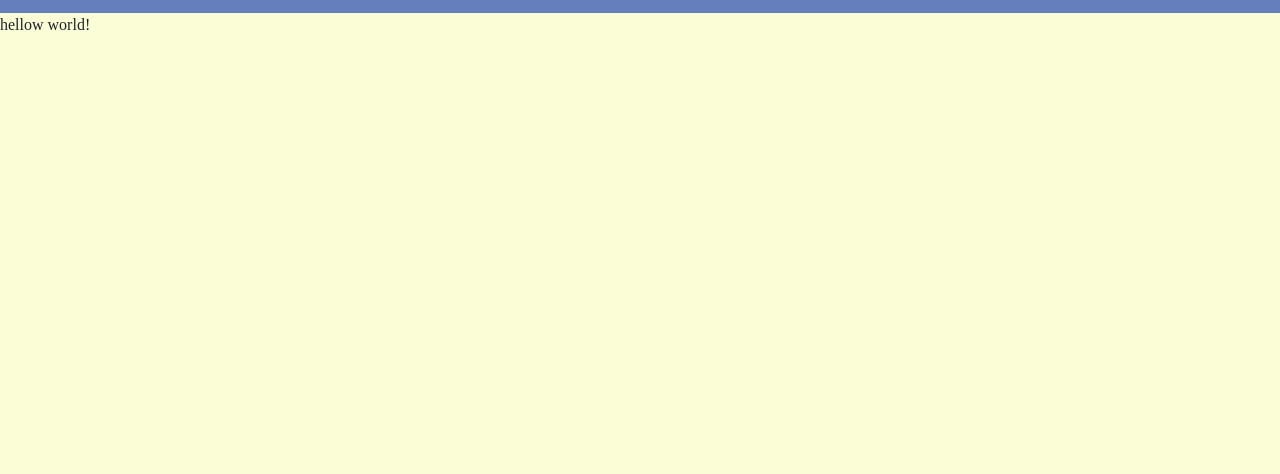
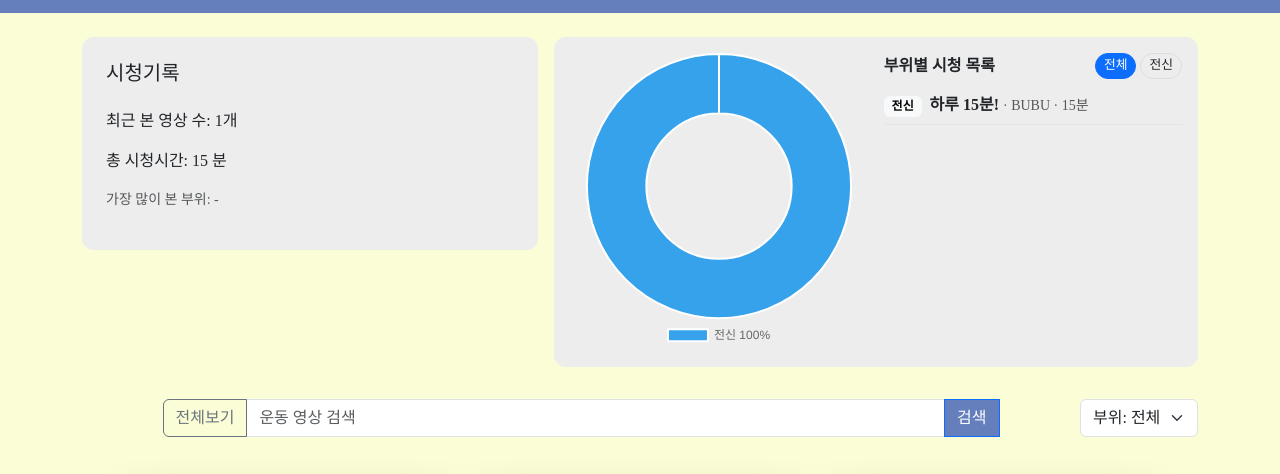
Before and after one commit to ssafy14-seoul13/PJT2-F-SSAFIT, a plain HTML site: page ssafit/frontend/index.html in a window 1280 px wide. Shown: the part 101-575 px from the top of the page. Drawn offline with nearby package versions, Linux system fonts and the light colour scheme; a web font is replaced by a local one.

Commit message:
feat: index.html 대시보드 기능 추가

```diff
--- a/ssafit/frontend/css/style.css
+++ b/ssafit/frontend/css/style.css
@@ -6,9 +6,9 @@ body {
 
   margin: 0;
   width: 100%;
-  box-sizing: boreder-box;
+  box-sizing: border-box;
 
-  background-color: #FAFDD6;
+  background-color: #fafdd6;
 
   display: grid;
   flex-direction: column;
@@ -75,3 +75,39 @@ main {
   width: 100px;
   margin-bottom: 15px;
 }
+
+/* 상단 박스 공통 */
+.dash-box {
+  background: #ededed;
+  border-radius: 12px;
+}
+.watch-list {
+  max-height: 220px;
+  overflow-y: auto;
+}
+.watch-list li {
+  padding: 0.4rem 0;
+  border-bottom: 1px solid #e5e5e5;
+}
+.chip {
+  padding: 0.15rem 0.5rem;
+  border: 1px solid #ddd;
+  border-radius: 999px;
+  font-size: 0.8rem;
+  cursor: pointer;
+}
+.chip.active {
+  background: #0d6efd;
+  color: #fff;
+  border-color: #0d6efd;
+}
+
+.material-symbols-outlined {
+  font-family: "Material Symbols Outlined", monospace;
+}
+
+/* 영상 리스트 높이 제한 */
+#videos-container {
+  /* max-height: 100vh; */
+  overflow-y: auto;
+}
--- a/ssafit/frontend/index.html
+++ b/ssafit/frontend/index.html
@@ -1,39 +1,120 @@
 <!DOCTYPE html>
-<html lang="en">
+<html lang="ko">
   <head>
     <meta charset="UTF-8" />
     <meta name="viewport" content="width=device-width, initial-scale=1.0" />
     <title>SSAFIT</title>
-    <!-- css -->
-    <!-- bootstrap -->
+
+    <!-- Bootstrap CSS -->
     <link
       href="https://cdn.jsdelivr.net/npm/bootstrap@5.3.8/dist/css/bootstrap.min.css"
       rel="stylesheet"
       integrity="sha384-sRIl4kxILFvY47J16cr9ZwB07vP4J8+LH7qKQnuqkuIAvNWLzeN8tE5YBujZqJLB"
       crossorigin="anonymous"
     />
-    <!-- custom css -->
-    <link rel="stylesheet" href="css/color.css" />
-    <link rel="stylesheet" href="css/style.css" />
-    <!-- font -->
+
+    <!-- Fonts -->
     <link
       href="https://hangeul.pstatic.net/hangeul_static/css/nanum-gothic.css"
       rel="stylesheet"
     />
+
+    <!-- Custom CSS -->
+    <link rel="stylesheet" href="./css/color.css" />
+    <link rel="stylesheet" href="./css/style.css" />
   </head>
   <body>
     <!-- header -->
     <div id="header-container"></div>
-    hellow world!
 
+    <!-- main -->
+    <main>
+      <!-- 대시보드 -->
+      <section id="dashboard" class="container my-4">
+        <div class="row g-3">
+          <!-- 좌측: 시청기록 요약 -->
+          <div class="col-lg-5">
+            <div class="dash-box p-4">
+              <h5 class="mb-4">시청기록</h5>
+              <p class="mb-3">
+                최근 본 영상 수: <span id="watch-count">0</span>개
+              </p>
+              <p class="mb-3">총 시청시간: <span id="watch-time">0</span> 분</p>
+              <p class="small text-muted">
+                가장 많이 본 부위: <span id="fav-part">-</span>
+              </p>
+            </div>
+          </div>
+
+          <!-- 우측: 차트 + 리스트 -->
+          <div class="col-lg-7">
+            <div class="dash-box p-3">
+              <div class="row g-3">
+                <div
+                  class="col-md-6 d-flex align-items-center justify-content-center"
+                >
+                  <canvas id="watchChart" height="200"></canvas>
+                </div>
+                <div class="col-md-6">
+                  <div class="d-flex align-items-center mb-2 gap-2">
+                    <span class="fw-semibold">부위별 시청 목록</span>
+                    <div
+                      id="watchPartChips"
+                      class="ms-auto d-flex flex-wrap gap-1"
+                    ></div>
+                  </div>
+                  <ul id="watchList" class="list-unstyled m-0 watch-list"></ul>
+                </div>
+              </div>
+            </div>
+          </div>
+        </div>
+      </section>
+
+      <!-- 영상 보기 -->
+      <section id="videos-section-module" class="container my-4">
+        <div
+          id="search-and-filter"
+          class="d-flex justify-content-between align-items-baseline mb-3"
+        >
+          <div id="search-bar" class="input-group w-75 mx-auto">
+            <button id="reset-button" class="btn btn-outline-secondary">
+              전체보기
+            </button>
+            <input
+              type="text"
+              id="search-input"
+              class="form-control"
+              placeholder="운동 영상 검색"
+            />
+            <button id="search-button" class="btn btn-primary bg-primary">
+              검색
+            </button>
+            <div class="invalid-feedback">검색 결과가 없습니다.</div>
+          </div>
+          <div class="text-end my-2">
+            <div id="part-filter" class="mb-3"></div>
+          </div>
+        </div>
+
+        <div id="videos-container" class="row justify-content-center g-3">
+          <!-- video cards -->
+        </div>
+      </section>
+    </main>
 
     <!-- footer -->
     <div id="footer-container"></div>
 
-    <!-- scripts -->
-    <!-- custom scripts -->
+    <!-- Scripts -->
     <script src="/ssafit/frontend/js/layout.js"></script>
-    <!-- bootstrap -->
+    <script src="/ssafit/frontend/js/video.js"></script>
+    <!-- 차트 라이브러리 -->
+    <script src="https://cdn.jsdelivr.net/npm/chart.js"></script>
+    <!-- 대시보드 스크립트 -->
+    <script src="/ssafit/frontend/js/dashboard.js"></script>
+
+    <!-- Bootstrap JS -->
     <script
       src="https://cdn.jsdelivr.net/npm/bootstrap@5.3.8/dist/js/bootstrap.bundle.min.js"
       integrity="sha384-FKyoEForCGlyvwx9Hj09JcYn3nv7wiPVlz7YYwJrWVcXK/BmnVDxM+D2scQbITxI"
--- /dev/null
+++ b/ssafit/frontend/js/dashboard.js
@@ -0,0 +1,91 @@
+document.addEventListener("DOMContentLoaded", () => {
+  localStorage.setItem("history", JSON.stringify([{id:"swRNeYw1JkY",title:"하루 15분!",part:"전신",channelName:"BUBU",time:15}]));
+  const history = JSON.parse(localStorage.getItem("history") || "[]");
+
+  // 요약 숫자 업데이트(있다면)
+  setText("watch-count", history.length);
+  setText("watch-time", history.reduce((s,v)=>s+(v.time||0),0));
+
+  const partCount = countBy(history, "part");
+  const parts = Object.keys(partCount);
+  const total = Object.values(partCount).reduce((a,b)=>a+b,0) || 1;
+
+  // 부위 칩
+  const chips = document.getElementById("watchPartChips");
+  chips.innerHTML = `<span class="chip active" data-part="__all__">전체</span>` +
+    parts.map(p=>`<span class="chip" data-part="${p}">${p}</span>`).join("");
+  chips.addEventListener("click",(e)=>{
+    const p = e.target.dataset.part;
+    if(!p) return;
+    [...chips.children].forEach(c=>c.classList.toggle("active", c.dataset.part===p));
+    renderList(p==="__all__"? history : history.filter(v=>v.part===p));
+  });
+
+  // 리스트 초기 렌더
+  renderList(history);
+
+  // 도넛 차트
+  const ctx = document.getElementById("watchChart");
+  const chart = new Chart(ctx, {
+    type: "doughnut",
+    data: {
+      labels: parts,
+      datasets: [{ data: parts.map(p=>partCount[p]) }]
+    },
+    options: {
+      cutout: "55%",
+      plugins: {
+        legend: {
+          position: "bottom",
+          labels: {
+            generateLabels: (chart) => {
+              const ds = chart.data.datasets[0].data;
+              const sum = ds.reduce((a,b)=>a+b,0) || 1;
+              return chart.data.labels.map((l, i) => {
+                const v = ds[i]||0;
+                const pct = Math.round((v/sum)*100);
+                const style = Chart.defaults.plugins.legend.labels.generateLabels(chart)[i];
+                style.text = `${l} ${pct}%`;
+                return style;
+              });
+            }
+          }
+        },
+        tooltip: {
+          callbacks: {
+            label: (ctx) => {
+              const v = ctx.raw || 0;
+              const pct = Math.round((v/total)*100);
+              return `${ctx.label}: ${v}개 (${pct}%)`;
+            }
+          }
+        }
+      }
+    }
+  });
+
+  // 섹터 클릭 -> 해당 부위 리스트
+  ctx.onclick = (evt) => {
+    const el = chart.getElementsAtEventForMode(evt, "nearest", { intersect: true }, true)[0];
+    if(!el) return;
+    const part = chart.data.labels[el.index];
+    [...chips.children].forEach(c=>c.classList.toggle("active", c.dataset.part===part));
+    renderList(history.filter(v=>v.part===part));
+  };
+
+  // 유틸
+  function renderList(arr){
+    const ul = document.getElementById("watchList");
+    if(!arr.length){ ul.innerHTML = `<li class="text-muted">데이터 없음</li>`; return; }
+    ul.innerHTML = arr.map(v=>`
+      <li>
+        <span class="badge text-bg-light me-1">${safe(v.part)}</span>
+        <span class="fw-semibold">${safe(v.title)}</span>
+        <small class="text-muted">· ${safe(v.channelName||"")}${v.time?` · ${v.time}분`:``}</small>
+      </li>
+    `).join("");
+  }
+  function countBy(arr,key){ return arr.reduce((m,o)=>(m[o[key]]=(m[o[key]]||0)+1,m),{}); }
+  function setText(id, val){ const el=document.getElementById(id); if(el) el.textContent=val; }
+  function safe(s){ return String(s??"").replace(/[&<>"']/g,m=>({ "&":"&amp;","<":"&lt;",">":"&gt;","\"":"&quot;","'":"&#39;" }[m])); }
+});
```
